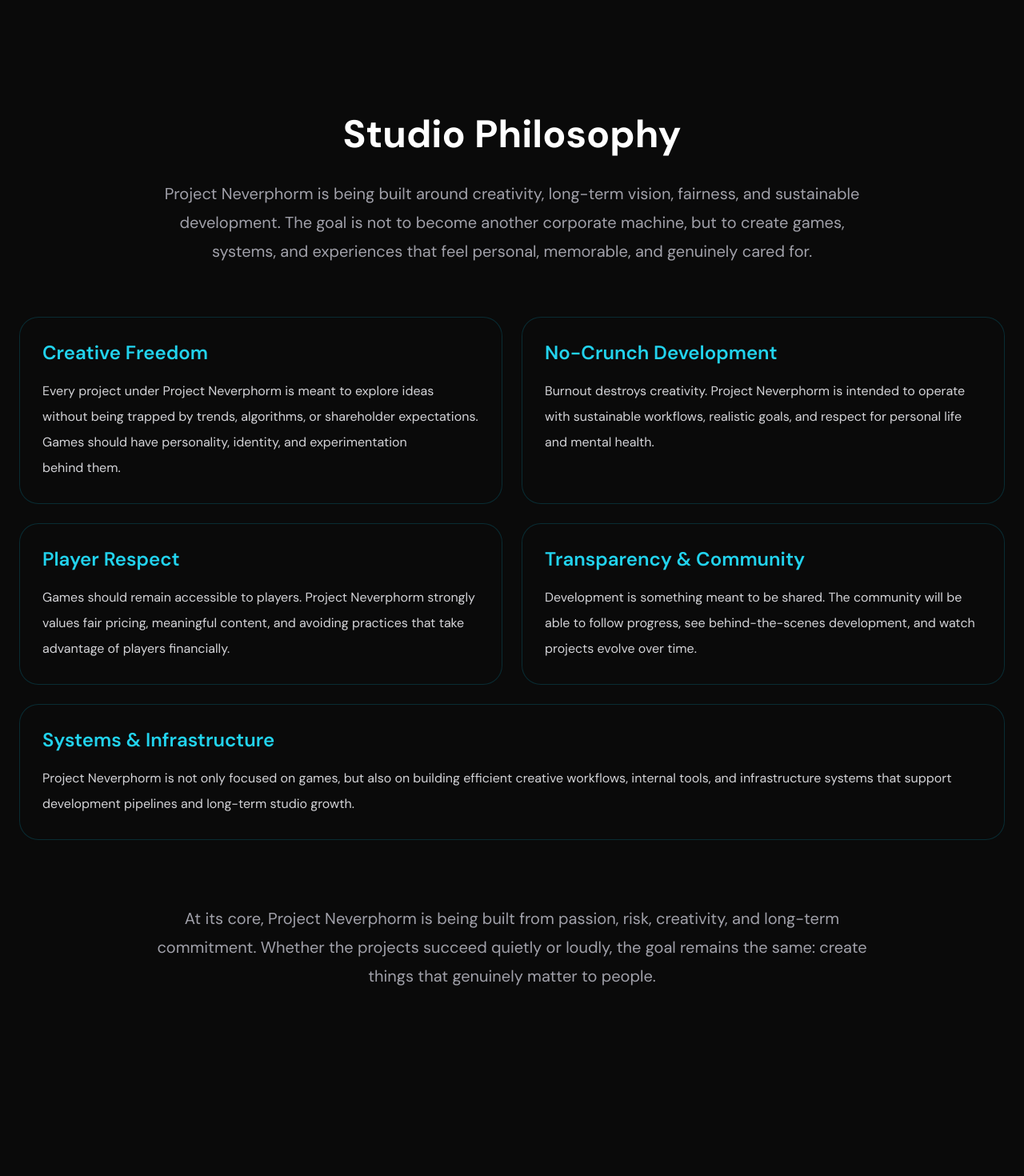
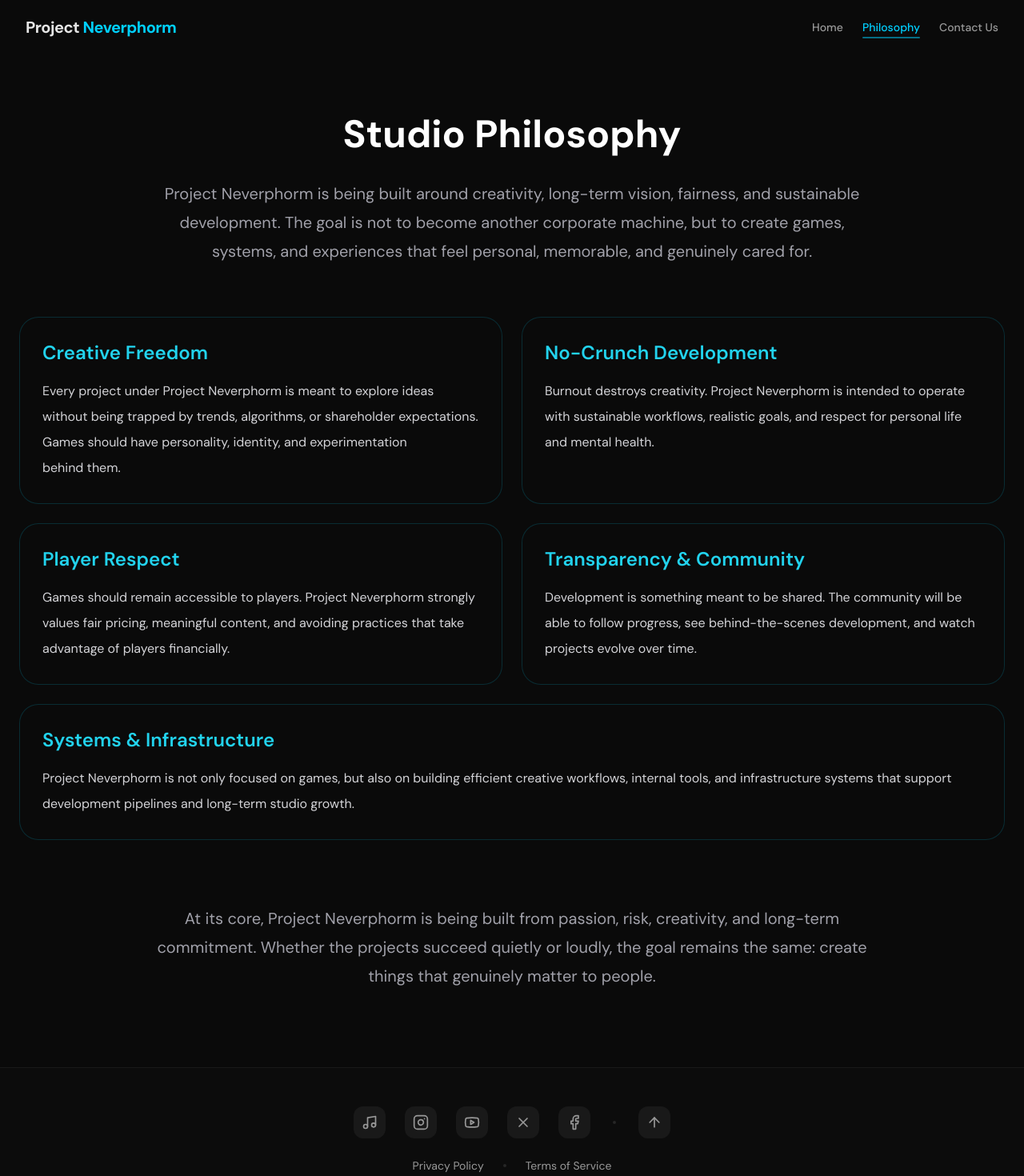
Before and after one commit to Minxci/neverphorm-site, a React (Vite) app in the folder apps/web/: page /philosophy in a window 1280 px wide. Shown: the top 1470 px of the page at 80% size. Before the commit the page ends 1334 px from the top, so only its background shows below. Built offline with nearby package versions, Linux system fonts and the light colour scheme; the HTML template or start-up script is replaced by a standard one; what pocketbase would draw is missing.

Commit message:
while this may be fun pushing all this crap its starting to get annoiyng that i'm forgetttin things

```diff
--- a/apps/web/src/pages/Philosophy.jsx
+++ b/apps/web/src/pages/Philosophy.jsx
@@ -1,5 +1,13 @@
+import Header from "@/components/Header.jsx";
+import Footer from "@/components/Footer.jsx";
+
+
 function Philosophy() {
   return (
+
+    <>
+    <Header />
+
     <div className="max-w-7xl mx-auto px-6 pt-36 pb-24 text-white">
       <h1 className="text-5xl font-bold text-center mb-8">
         Studio Philosophy
@@ -91,6 +99,9 @@ function Philosophy() {
         </p>
       </div>
     </div>
+
+    <Footer />
+    </>
   );
 }
 
```
